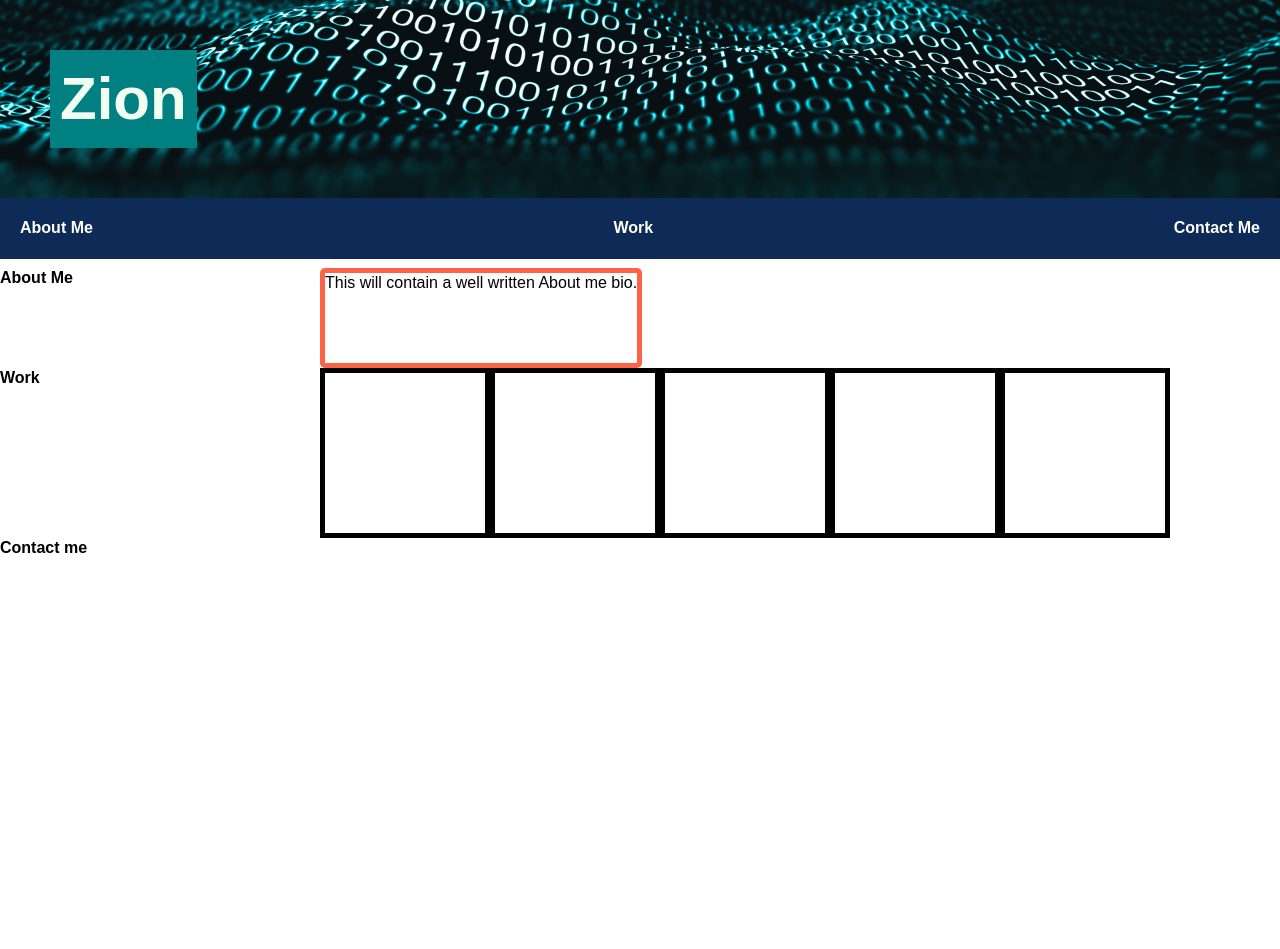
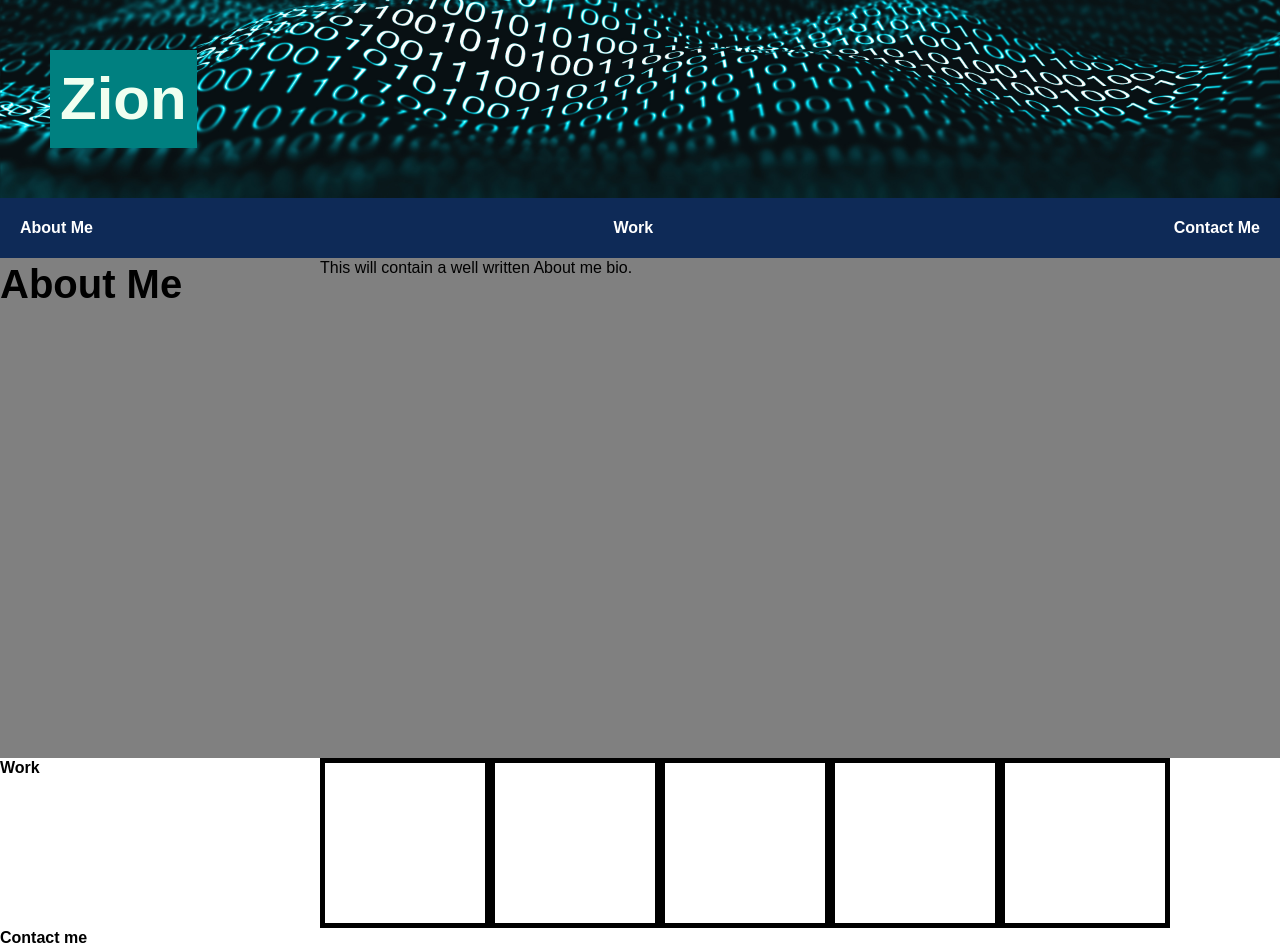
Before and after one commit to Zi-on/Portfolio-1, a plain HTML site: page index.html in a window 1280 px wide. Before the commit the page ends 800 px from the top, so only its background shows below. Drawn offline with Linux system fonts and the light colour scheme.

Commit message:
updated my css to have the headers take up a width of 25% of viewport

```diff
--- a/assets/css/style.css
+++ b/assets/css/style.css
@@ -12,7 +12,7 @@ body {
 }
 .links {
     overflow: hidden;
-    height: 70px;
+    height: 60px;
 }
 
 nav ul {
@@ -71,18 +71,22 @@ header h1 {
 .head {
     display: flex;
     width: 25%;
+    font-size: 40px;
 }
 
 section p {
-    height: 100px;
-    border: 5px solid tomato;
+    height: 500px;
+;
     border-radius: 5px;
     float:right;
+    width: 75%;
+
 }
 
 .AM {
     display: flex;
-
+    background-color: grey;
+    padding: none;
 }
 .websites {
     display: flex;
--- a/index.html
+++ b/index.html
@@ -16,8 +16,8 @@
             <nav class=links>
                 <ul>
                     <li><a href="#">About Me</a></li>
-                    <li><a href="#">Work</a></li>
-                    <li><a href="#">Contact Me</a></li>
+                    <li><a href="#work">Work</a></li>
+                    <li><a href="#contact-me">Contact Me</a></li>
                 </ul>
             </nav>
 
```
